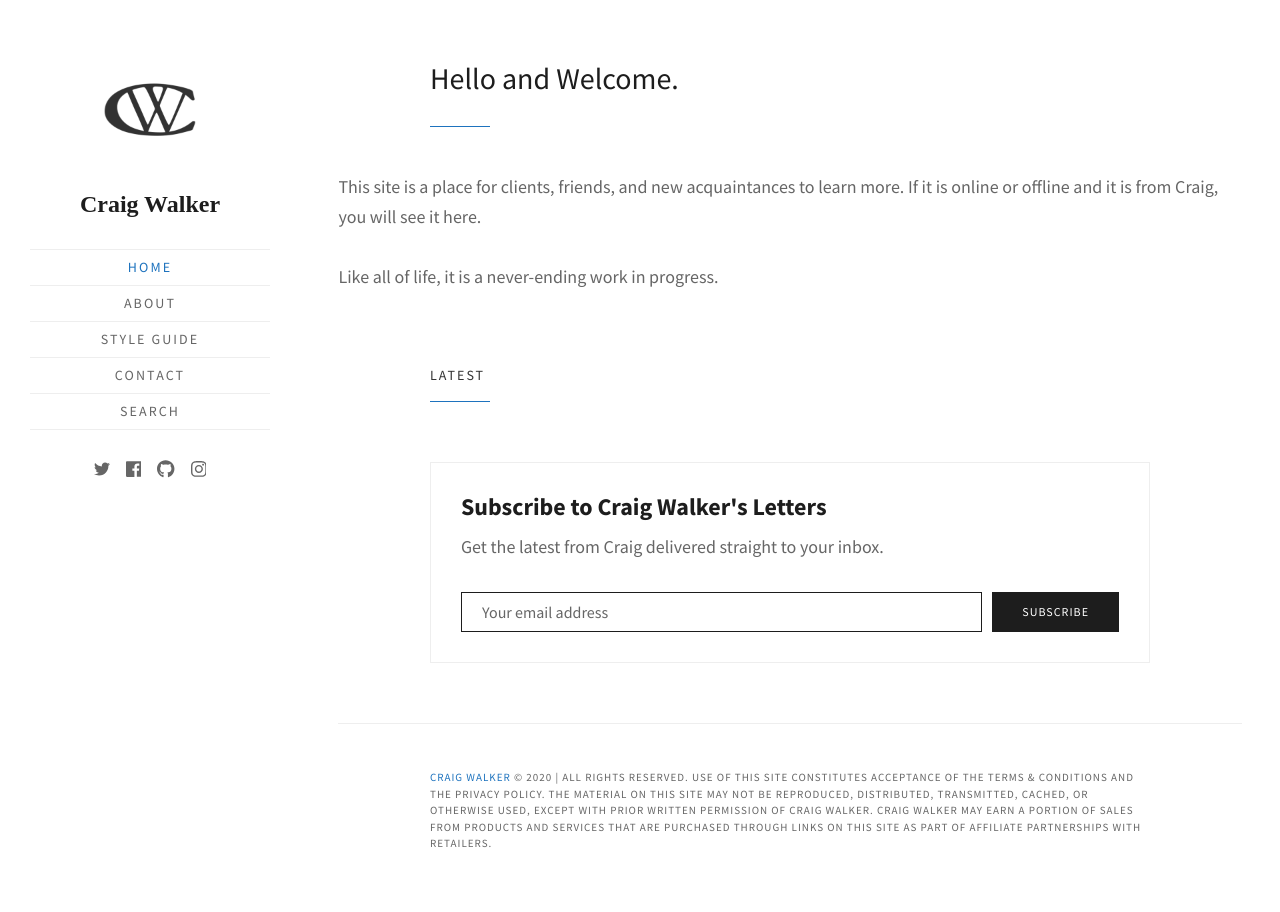
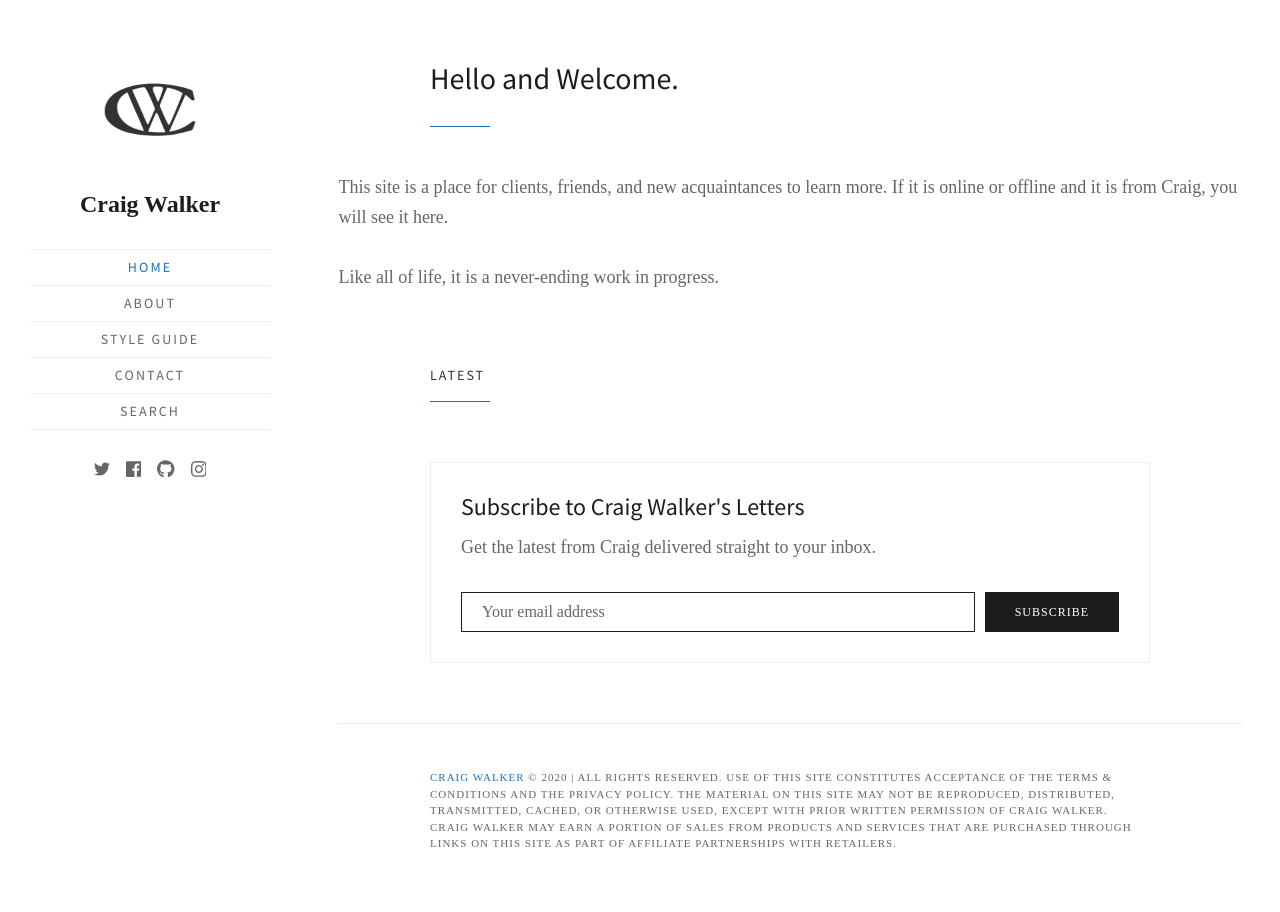
Before and after one commit to walkercraig/walkercraig, a Jekyll site: the page built from index.html, in a window 1280 px wide. Built offline with Jekyll 4.4.1, drawn with Linux system fonts in a browser that asks for light colours; some web fonts are replaced; the list of posts is cut into pages by our own code.

Commit message:
Update _general.scss

```diff
--- a/_sass/_general.scss
+++ b/_sass/_general.scss
@@ -13,6 +13,7 @@ body {
   background: #fff;
   color: $gray;
   line-height: 1.66667;
+  font-family: $font-primary;
 }
 
 a {
@@ -35,7 +36,7 @@ h5,
 h6 {
   color: $gray-darkest;
   font-family: $font-secondary;
-  font-weight: 600;
+  font-weight: 400;
   line-height: 1.2;
   text-rendering: optimizeLegibility;
 }
```
